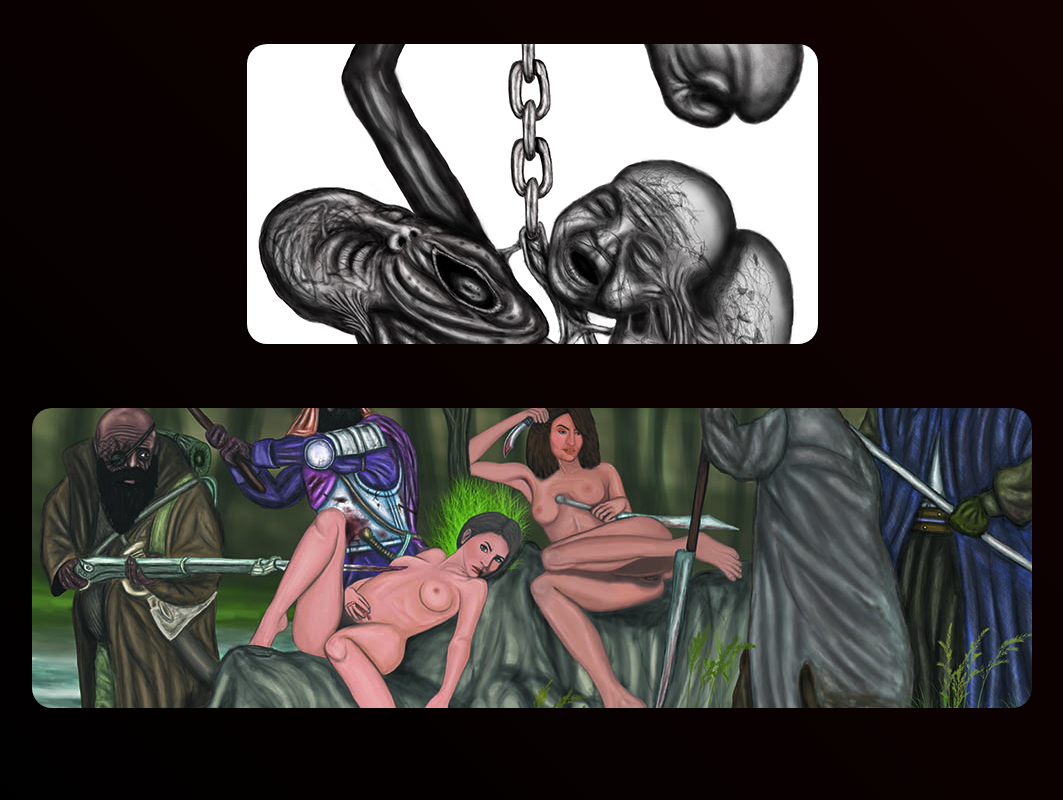
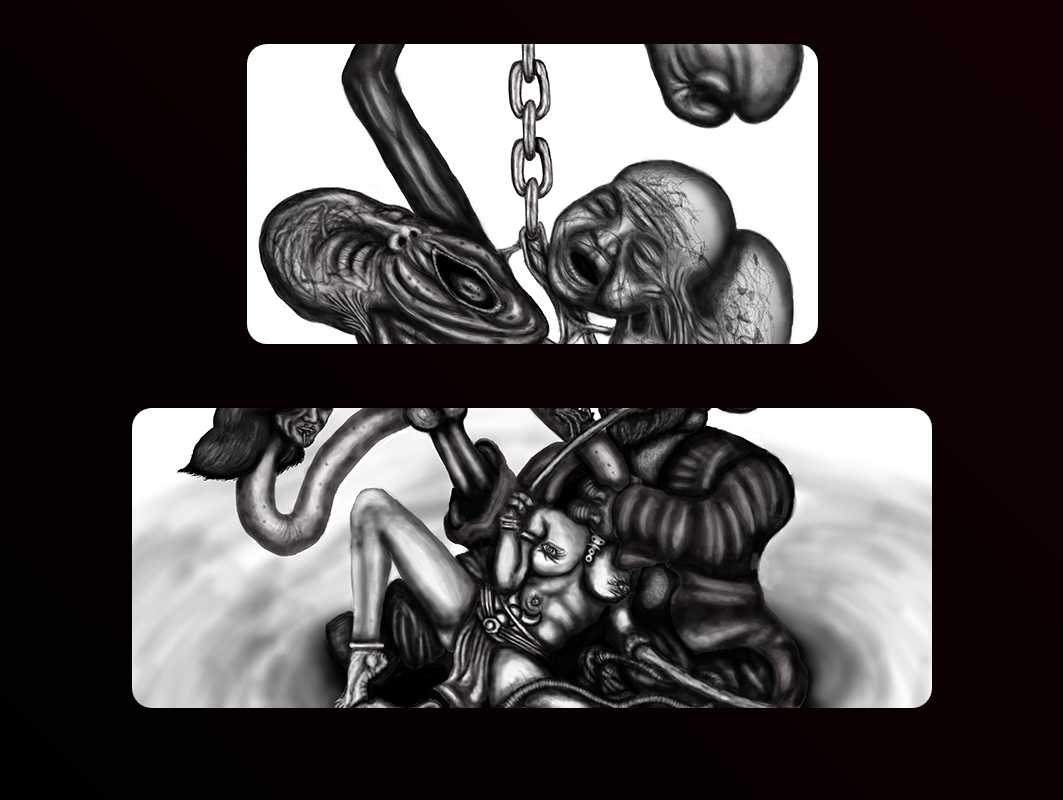
Before and after one commit to A1ien1385/gallery1, a plain HTML site: page Galeria Digitali/index.html in a window 1280 px wide. Shown: the part 1926-2726 px from the top of the page, without its empty margins (108-1171 px from the left). Drawn offline with Linux system fonts and the light colour scheme.

Commit message:
first commit

```diff
--- a/Galeria Digitali/index.html
+++ b/Galeria Digitali/index.html
@@ -18,7 +18,7 @@
         <li class="pic"><img src="pic/7.jpg" alt=""></li>
         <li class="pic"><img src="pic/8.jpg" alt=""></li>
         <li class="pic"><img src="pic/10.jpg" alt=""></li>
-        <li class="pic"><img src="pic/6.jpg" alt=""></li>
+        <li class="pic"><img src="pic/9.jpg" alt=""></li>
     </ul>
 
     <div class="popup hidden">
```
